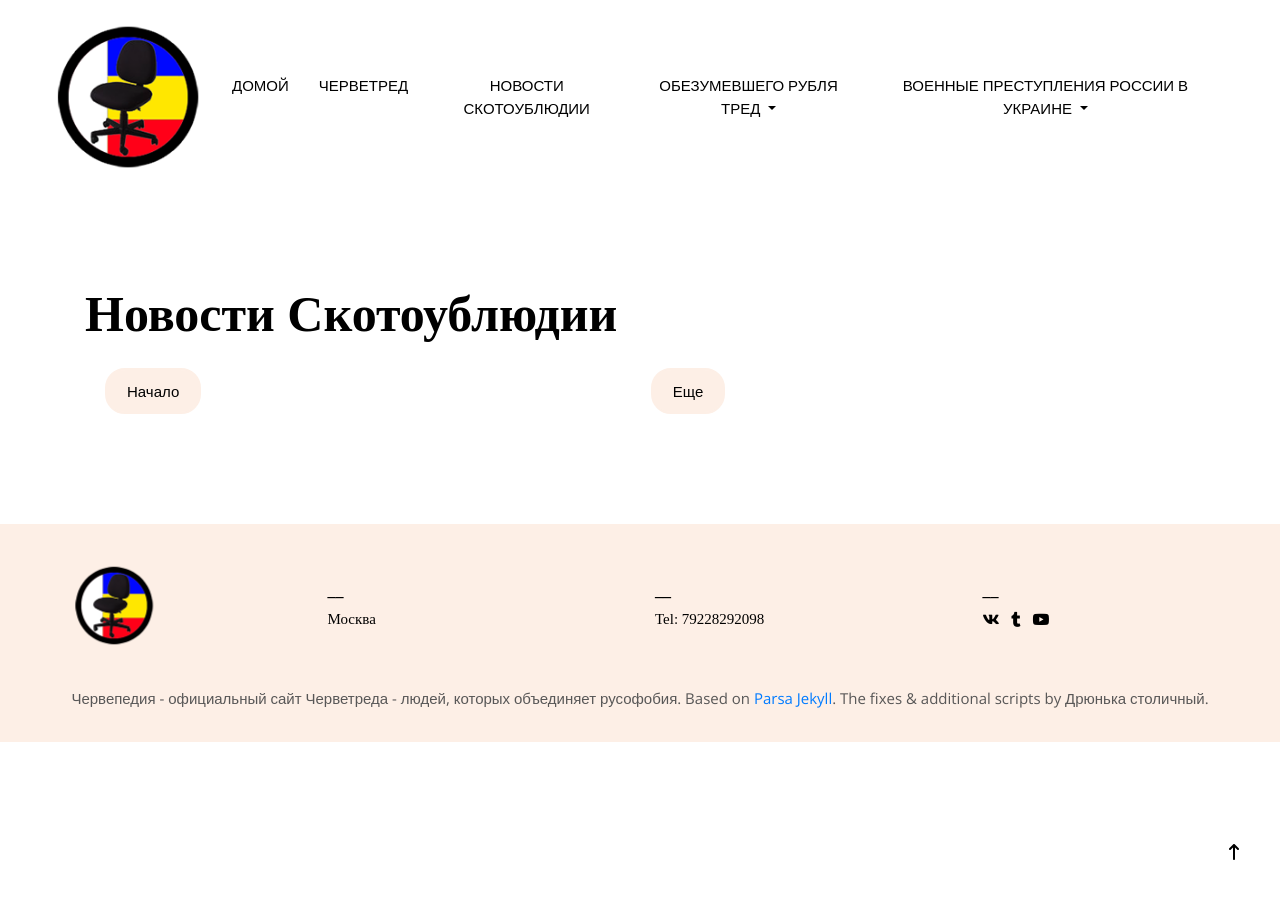
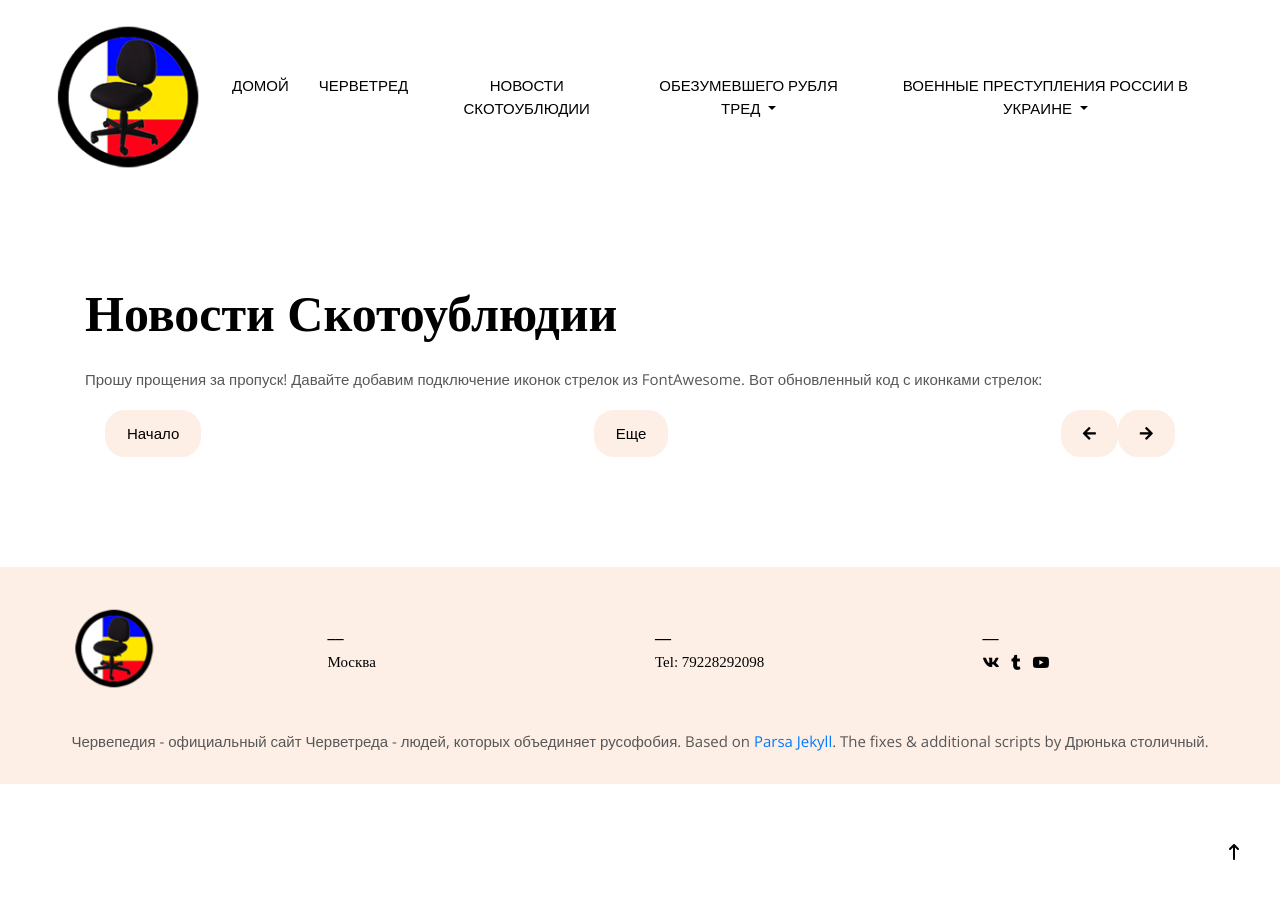
Before and after one commit to chervetred/chervetred.github.io, a Jekyll site: the page built from _pages/teesttg.html, in a window 1280 px wide. Built offline with Jekyll 4.4.1, drawn with Linux system fonts in a browser that asks for light colours; some web fonts are replaced; a script that is not in the unit is left out; comment, search, counter and statistics services are not loaded; some of the changed lines change nothing that is shown.

Commit message:
Update teesttg.html

```diff
--- a/_pages/teesttg.html
+++ b/_pages/teesttg.html
@@ -5,6 +5,7 @@ permalink: /111/
 keywords: червепедия, черветред, черветред - это, кинаман, миопатия, павел гринев, червепедия зеркало
 image:
 ---
+Прошу прощения за пропуск! Давайте добавим подключение иконок стрелок из FontAwesome. Вот обновленный код с иконками стрелок:
 
 <!DOCTYPE html>
 <html lang="ru">
@@ -27,20 +28,6 @@ image:
     .load-more-button:hover {
         background-color: #f9ccb5;
         color: black;
-    }
-
-    .telegram-post {
-        width: 48%;
-        margin: 1%;
-        float: left;
-    }
-
-    @media screen and (max-width: 600px) {
-        .telegram-post {
-            width: 100%;
-            margin: 0;
-            float: none;
-        }
     }
 
     #navigation-buttons {
@@ -70,47 +57,21 @@ image:
     <div id="load-more">
         <button class="load-more-button" onclick="loadMorePosts()">Еще</button>
     </div>
+    <button class="load-more-button" onclick="loadPreviousPosts()"><i class="fas fa-arrow-left"></i></button>
+    <button class="load-more-button" onclick="loadNextPosts()"><i class="fas fa-arrow-right"></i></button>
 </div>
 
 <script>
 let posts = [
-'nexta_live/74297',
-'chervethread_2ch/74',
-'chervethread_2ch/72',
-'chervethread_2ch/73',
-'nexta_live/74285',
-'chervethread_2ch/64',
-'chervethread_2ch/65',
-'chervethread_2ch/71',
-'nexta_live/74230',
-'nexta_live/74247',
-'chervethread_2ch/70',
-'chervethread_2ch/66',
-'nexta_live/73636',
-'nexta_live/74200',
-'mar_lik/38023',
-'chervethread_2ch/57',
-'pravyvzgliad/18659',
-'chervethread_2ch/54',
-'nexta_live/74103',
-'chervethread_2ch/53',
-'nexta_live/74102',
-'nexta_live/74099',
-'nexta_live/74083',
-'nexta_live/74070',
-'oko18_channel/8183',
-'nexta_live/73801',
-'nexta_live/73797',
-'nexta_live/73784',
-'nexta_live/73748',
-'nexta_live/73707',
-'nexta_live/73688',
+'chervethread_2ch/77',
+'chervethread_2ch/92',
+// Другие посты не включены для краткости
 'nexta_live/72153',
 'chervethread_2ch/62'
 ];
 
 let currentPage = 0;
-let postsPerPage = 5;
+let postsPerPage = 1;
 let currentPostIndex = 0;
 
 function displayPosts() {
@@ -119,16 +80,13 @@ function displayPosts() {
         end = posts.length;
     }
 
-    const postsContainer = document.getElementById('telegram-posts');
-    postsContainer.innerHTML = ''; // Очищаем контейнер
-
     for (let i = currentPostIndex; i < end; i++) {
         let script = document.createElement('script');
         script.src = `https://telegram.org/js/telegram-widget.js?22`;
         script.setAttribute('data-telegram-post', posts[i]);
         script.setAttribute('data-width', '100%');
         script.classList.add('telegram-post');
-        postsContainer.appendChild(script);
+        document.getElementById('telegram-posts').appendChild(script);
     }
 
     if (end < posts.length) {
@@ -138,19 +96,34 @@ function displayPosts() {
     }
 }
 
-function loadMorePosts() {
+function loadNextPosts() {
     currentPostIndex += postsPerPage;
-    currentPage++;
+    clearPosts();
     displayPosts();
 }
 
-function loadFirstPosts() {
-    currentPage = 0;
-    currentPostIndex = 0;
+function loadPreviousPosts() {
+    currentPostIndex -= postsPerPage;
+    if (currentPostIndex < 0) {
+        currentPostIndex = 0;
+    }
+    clearPosts();
     displayPosts();
 }
 
-displayPosts();
+function clearPosts() {
+    document.getElementById('telegram-posts').innerHTML = '';
+}
+
+function loadFirstPosts() {
+    currentPostIndex = 0;
+    clearPosts();
+    displayPosts();
+}
+
+function loadMorePosts() {
+    loadNextPosts();
+}
 </script>
 </body>
 </html>
```
